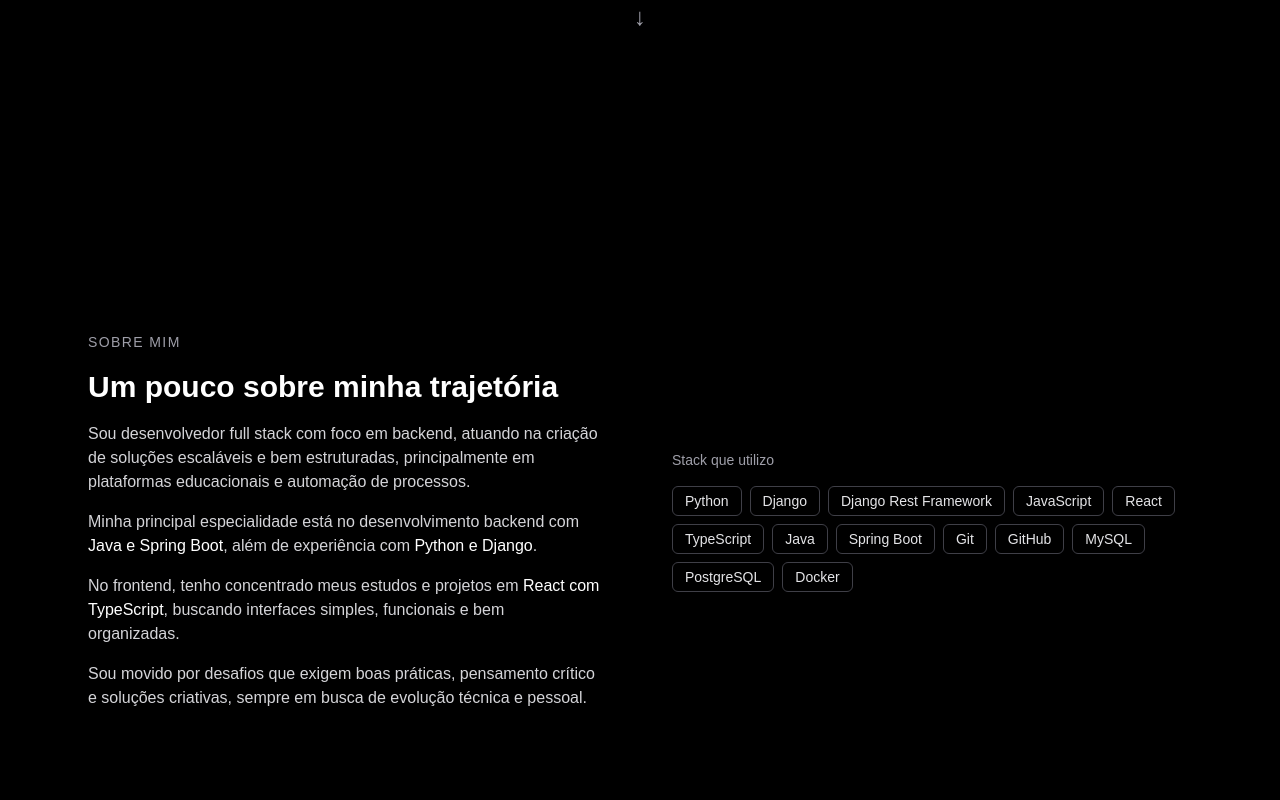
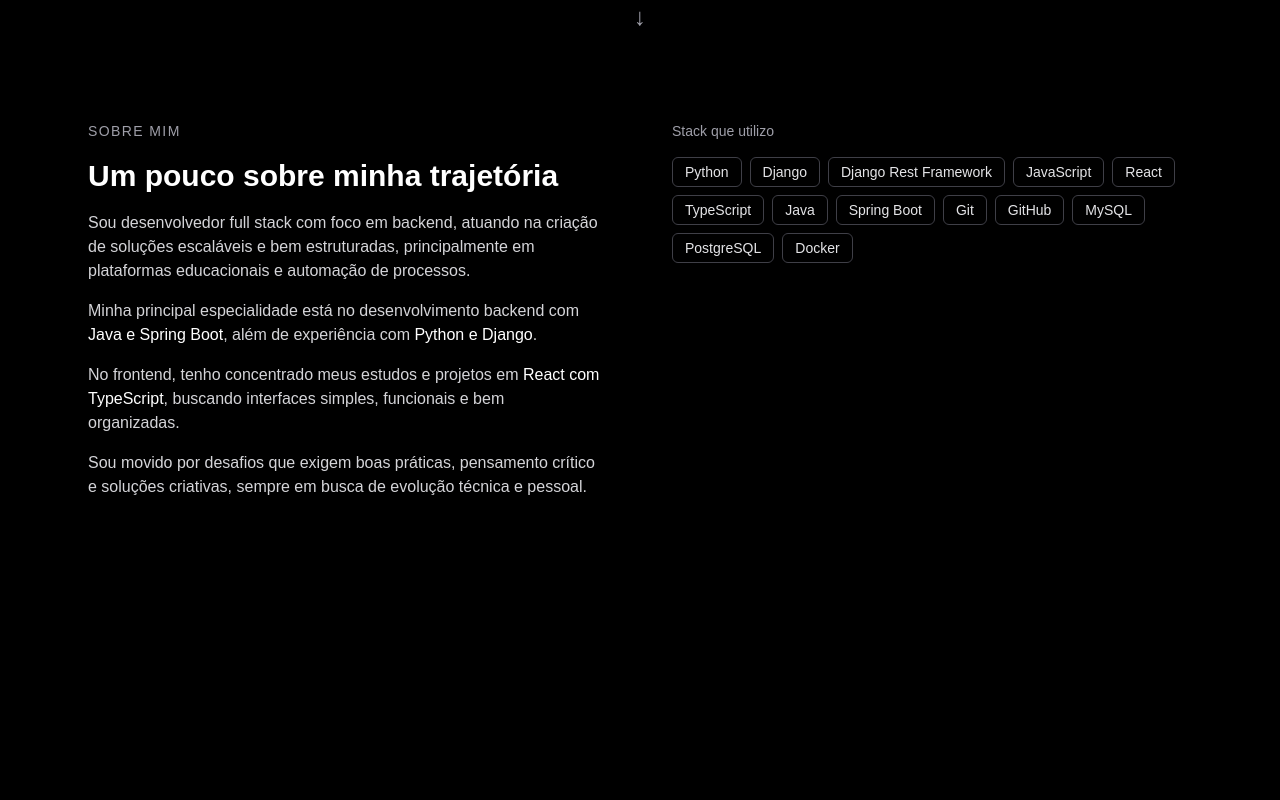
Before and after one commit to williamandradesantana/portfolio, a React (Vite) app: page / in a window 1280 px wide. Shown: the part 740-1540 px from the top of the page. Built offline with nearby package versions, Linux system fonts and the light colour scheme.

Commit message:
style: adjusting the style

```diff
--- a/src/components/About/index.tsx
+++ b/src/components/About/index.tsx
@@ -24,7 +24,7 @@
       className={clsx(
         "grid grid-cols-1 min-h-screen",
         "lg:grid-cols-2 lg:gap-16",
-        "max-w-6xl mx-auto px-6 items-center",
+        "max-w-6xl mx-auto px-6",
       )}
     >
       <div className="flex flex-col gap-4 max-w-lg">
@@ -67,7 +67,7 @@
         </p>
       </div>
 
-      <div className="flex flex-col w-fit mb-auto gap-4 lg:m-0">
+      <div className="flex flex-col gap-4">
         <h3 className="text-zinc-400 text-sm">Stack que utilizo</h3>
         <div className="flex flex-wrap gap-2">
           {stack?.tecnologies.map((technology, index) => (
```
